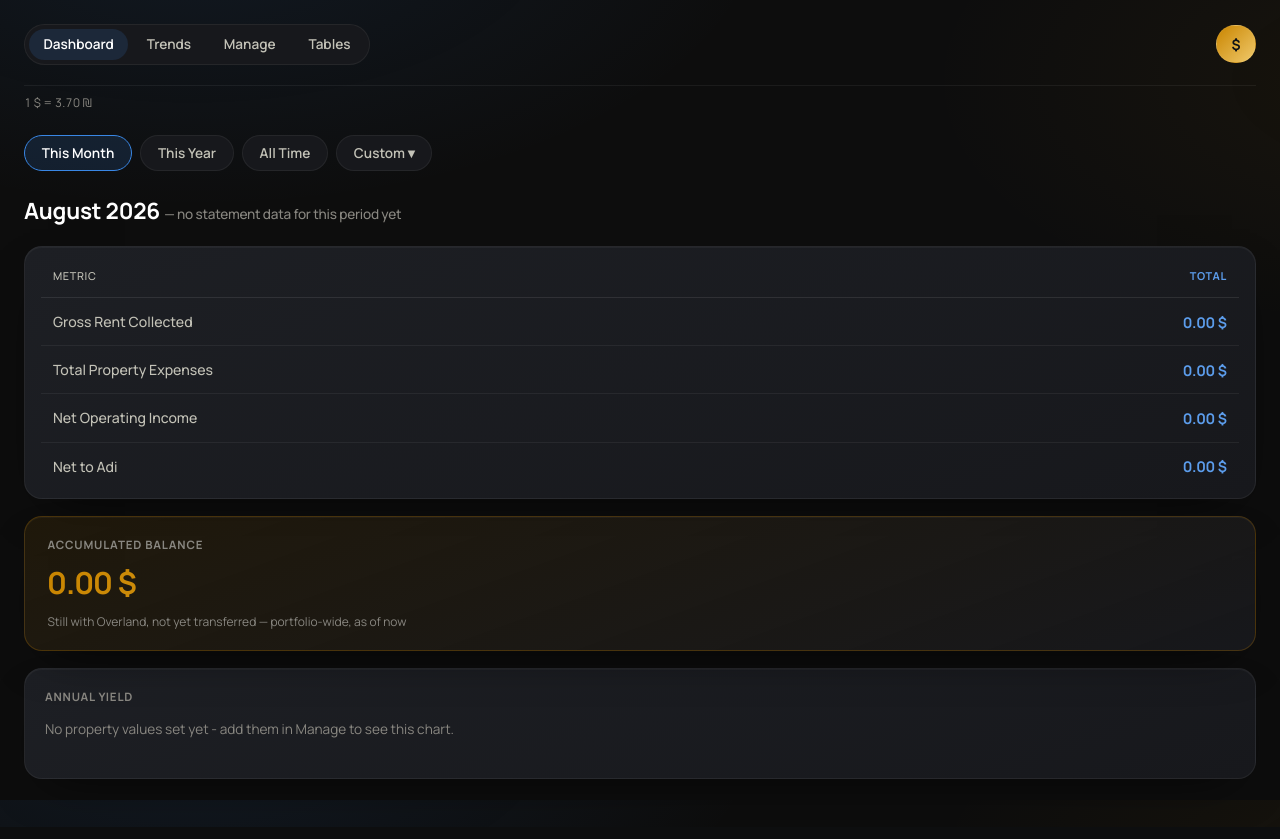
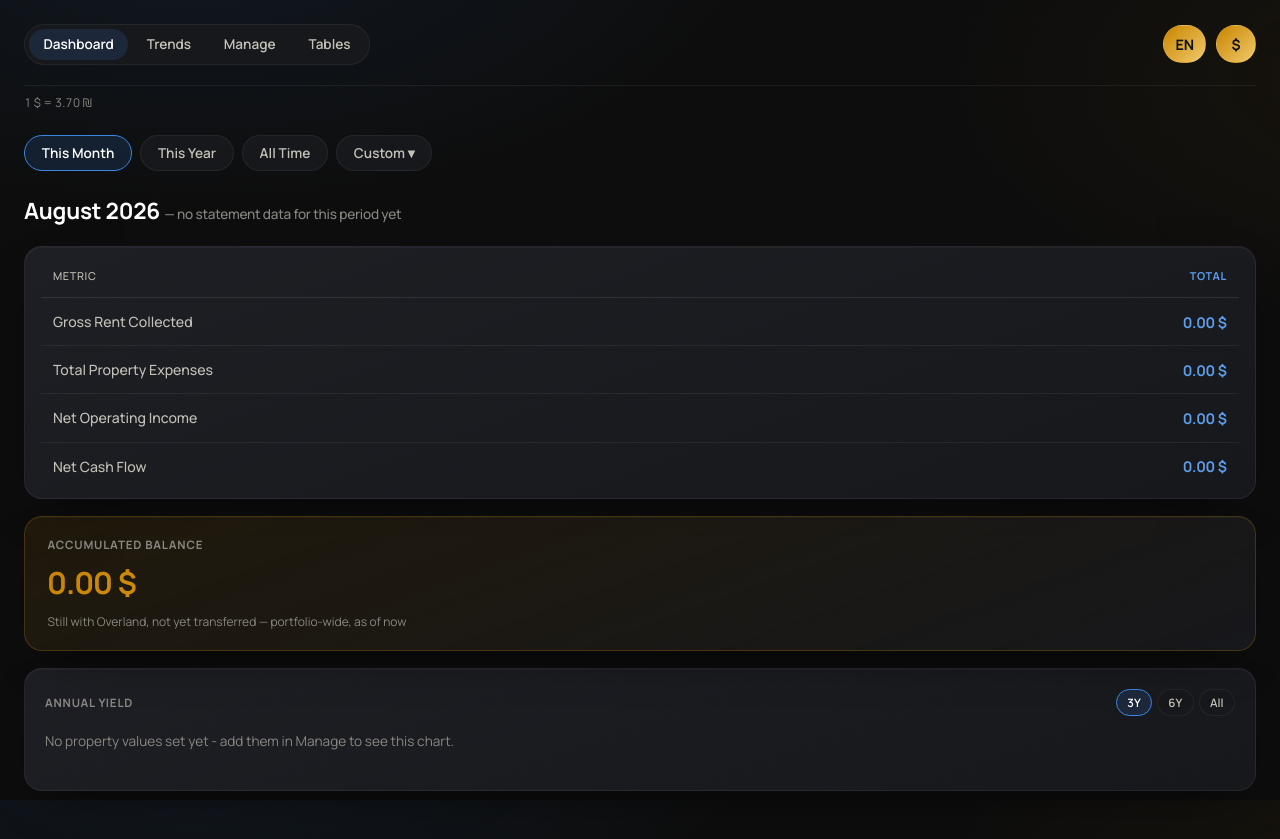
Before and after one commit to AdiKellerAI/asset_report_dashboard, a Flask app: page / in a window 1280 px wide. Before the commit the page ends 779 px from the top, so only its background shows below. Run offline with Flask 3, Linux system fonts and the light colour scheme; data that the repository does not hold is empty.

Commit message:
Rename Net to Adi, split currency/language buttons, Annual Yield range picker
- "Net to Adi" -> "Net Cash Flow" everywhere it's user-visible (Adi wants
  the label generic, not tied to him personally). Internal net_to_adi
  data key is unchanged.
- Language and currency are now two independent buttons/cookies
  (previously one combined toggle) - new /set-currency/<currency> route,
  g.currency alongside g.lang, format_money keyed on currency instead of
  language.
- Annual Yield chart: new Range picker (3Y default / 6Y / All), mirroring
  the Trends page's pattern (annual_yield_series gained years_limit).

Investigated why a shown month's Net Cash Flow was negative: real data -
May 2026 Brunswick had a $1,672.01 property tax payment that month,
pushing expenses above rent. Not a bug; feeds directly into the
requested "why did the net decrease" report page (separate follow-up).

Co-Authored-By: Claude Sonnet 5 <noreply@anthropic.com>

```diff
--- a/app/fx.py
+++ b/app/fx.py
@@ -37,12 +37,13 @@ def get_usd_to_ils_rate():
     return rate
 
 
-def format_money(value, lang):
+def format_money(value, currency):
     """Shared by the `money` Jinja filter and anywhere else (the tables
     page) that needs the same USD/NIS display formatting outside a
-    template."""
+    template. `currency` is independent of the text language (Adi's
+    request, 2026-08-24: two separate buttons, not one combined toggle)."""
     value = float(value)
-    if lang == "he":
+    if currency == "nis":
         value = value * get_usd_to_ils_rate()
         return f"{value:,.2f} ₪"
     return f"{value:,.2f} $"
--- a/app/i18n.py
+++ b/app/i18n.py
@@ -48,13 +48,16 @@ TRANSLATIONS = {
     "Total Property Expenses": "סך הוצאות הנכס",
     "Expenses": "הוצאות",
     "Net Operating Income": "רווח תפעולי נקי",
-    "Net to Adi": "נטו לעדי",
+    "Net Cash Flow": "תזרים מזומנים נטו",
     "Accumulated Balance": "יתרה שנצברה",
     "Still with Overland, not yet transferred — portfolio-wide, as of now": (
         "עדיין אצל אוברלנד, טרם הועבר — עבור כלל התיק, נכון לעכשיו"
     ),
     "Net Operating Income — Last {n} Months": "רווח תפעולי נקי — {n} חודשים אחרונים",
     "Annual Yield": "תשואה שנתית",
+    "3Y": "3 שנים",
+    "6Y": "6 שנים",
+    "All": "הכל",
     "No property values set yet - add them in Manage to see this chart.": (
         "עדיין לא הוגדר שווי לנכסים - הוסף אותו בעמוד הניהול כדי לראות גרף זה."
     ),
--- a/app/models.py
+++ b/app/models.py
@@ -120,7 +120,7 @@ class Mortgage(Base):
     """One combined mortgage for the whole portfolio (Adi confirmed 2026-08-23
     it's a single loan covering both properties, not one per property) -
     portfolio-level like `transfer`, no property_id. Only ever affects the
-    Total column of "Net to Adi", never an individual property's own column,
+    Total column of "Net Cash Flow", never an individual property's own column,
     since it isn't attributable to one property alone."""
 
     __tablename__ = "mortgage"
--- a/app/reports.py
+++ b/app/reports.py
@@ -20,7 +20,7 @@ SUMMARY_SERIES = {
     "gross_rent": "Gross Rent Collected",
     "total_expenses": "Total Property Expenses",
     "noi": "Net Operating Income",
-    "net_to_adi": "Net to Adi",
+    "net_to_adi": "Net Cash Flow",
     "net_owner_funds": "Net Owner Funds",
     "beginning_balance": "Beginning Balance",
     "ending_balance": "Ending Balance",
@@ -122,7 +122,7 @@ def dashboard_summary(
     if monthly_mortgage_total is None:
         # The mortgage is one combined loan for the whole portfolio (Adi
         # confirmed 2026-08-23), not per property - it only ever affects the
-        # "all properties" Net to Adi, never an individual property's own.
+        # "all properties" Net Cash Flow, never an individual property's own.
         monthly_mortgage_total = 0.0
         if property_nickname == "all":
             mortgage = session.query(Mortgage).order_by(Mortgage.id.desc()).first()
@@ -242,7 +242,7 @@ def trend_series(
     months = sorted(by_month.keys())
 
     # The mortgage is one combined loan for the whole portfolio, not per
-    # property - only affects the "all properties" Net to Adi line.
+    # property - only affects the "all properties" Net Cash Flow line.
     monthly_mortgage_total = 0.0
     if "net_to_adi" in series_keys and property_nickname == "all":
         mortgage = session.query(Mortgage).order_by(Mortgage.id.desc()).first()
@@ -315,13 +315,19 @@ RANGE_CHOICES = {
 DEFAULT_RANGE = "1y"
 
 
-def annual_yield_series(session):
+YIELD_RANGE_CHOICES = {"3y": 3, "6y": 6, "all": None}
+DEFAULT_YIELD_RANGE = "3y"
+
+
+def annual_yield_series(session, years_limit=None):
     """Net yield (annual NOI / property value) per property and portfolio
     Total, one point per calendar year that has any monthly_statement data -
     the landing page's "Annual Yield" chart, below the NOI trend chart.
     `Property.value` (manually entered via /manage) is the denominator; a
     property with no value set yet is left out of its own line and out of
-    the Total's denominator, rather than silently treating it as free/zero."""
+    the Total's denominator, rather than silently treating it as free/zero.
+    `years_limit` keeps only the most recent N years (the chart's Range
+    picker - defaults to the last 3 years, with 6-year/all-time options)."""
     properties = session.query(Property).order_by(Property.nickname).all()
     property_ids = [p.id for p in properties]
     statements = (
@@ -341,6 +347,8 @@ def annual_yield_series(session):
         prior = noi_by_year_and_property[year].get(s.property_id, 0.0)
         noi_by_year_and_property[year][s.property_id] = prior + float(s.noi or 0)
     years.sort()
+    if years_limit is not None:
+        years = years[-years_limit:]
 
     valued_properties = [p for p in properties if p.value]
     lines = {}
--- a/app/routes/dashboard.py
+++ b/app/routes/dashboard.py
@@ -3,7 +3,14 @@ from flask import Blueprint, g, render_template, request
 from app.cache import get_or_set
 from app.db import SessionLocal
 from app.i18n import translate
-from app.reports import PERIOD_CHOICES, annual_yield_series, dashboard_breakdown, recent_noi_trend
+from app.reports import (
+    DEFAULT_YIELD_RANGE,
+    PERIOD_CHOICES,
+    YIELD_RANGE_CHOICES,
+    annual_yield_series,
+    dashboard_breakdown,
+    recent_noi_trend,
+)
 
 dashboard_bp = Blueprint("dashboard", __name__)
 
@@ -17,6 +24,10 @@ def landing():
     if period not in PERIOD_CHOICES:
         period = "this_month"
 
+    yield_range = request.args.get("yield_range", DEFAULT_YIELD_RANGE)
+    if yield_range not in YIELD_RANGE_CHOICES:
+        yield_range = DEFAULT_YIELD_RANGE
+
     session = SessionLocal()
     try:
         breakdown = get_or_set(
@@ -24,7 +35,10 @@ def landing():
             lambda: dashboard_breakdown(session, period, month=month, year=year),
         )
         noi_trend = get_or_set(("recent_noi_trend", 6), lambda: recent_noi_trend(session, months=6))
-        yield_series = get_or_set(("annual_yield_series",), lambda: annual_yield_series(session))
+        yield_series = get_or_set(
+            ("annual_yield_series", yield_range),
+            lambda: annual_yield_series(session, years_limit=YIELD_RANGE_CHOICES[yield_range]),
+        )
     finally:
         session.close()
 
@@ -37,6 +51,7 @@ def landing():
         selected_year=year or "",
         noi_months=[m.strftime("%Y-%m") for m in noi_trend["months"]],
         noi_lines=noi_trend["lines"],
+        selected_yield_range=yield_range,
         yield_years=yield_series["years"],
         yield_lines=yield_series["lines"],
         total_label=translate("Total", g.lang),
--- a/app/routes/data_browser.py
+++ b/app/routes/data_browser.py
@@ -36,7 +36,7 @@ def _datetime(value):
 
 
 def _money(value):
-    return format_money(value, g.lang) if value is not None else "—"
+    return format_money(value, g.currency) if value is not None else "—"
 
 
 def _property_label(prop):
@@ -45,7 +45,7 @@ def _property_label(prop):
 
 def _table_configs():
     """Built per-call (not module-level) since column renderers close over
-    `g.lang` for money formatting, and `g` only exists during a request."""
+    `g.currency` for money formatting, and `g` only exists during a request."""
     return {
         "property": {
             "label": "Properties",
--- a/app/static/css/style.css
+++ b/app/static/css/style.css
@@ -137,28 +137,28 @@ a {
   }
 
   .main-nav {
-    gap: 0.1rem;
-    padding: 0.2rem;
+    gap: 0.05rem;
+    padding: 0.15rem;
   }
 
   .main-nav a {
-    padding: 0.35rem 0.5rem;
-    font-size: 0.68rem;
+    padding: 0.3rem 0.4rem;
+    font-size: 0.62rem;
   }
 
   .currency-widget {
-    gap: 0.4rem;
+    gap: 0.3rem;
   }
 
   .currency-btn {
-    min-width: 34px;
-    min-height: 34px;
-    padding: 0.3rem 0.5rem;
-    font-size: 0.8rem;
+    min-width: 30px;
+    min-height: 30px;
+    padding: 0.25rem 0.4rem;
+    font-size: 0.7rem;
   }
 
   .logout-link {
-    font-size: 0.68rem;
+    font-size: 0.62rem;
   }
 }
 
@@ -715,6 +715,47 @@ a {
   margin: 0 0 1rem;
 }
 
+.chart-header-row {
+  display: flex;
+  align-items: center;
+  justify-content: space-between;
+  gap: 0.75rem;
+  flex-wrap: wrap;
+}
+
+.chart-header-row .chart-title {
+  margin: 0 0 1rem;
+}
+
+.range-pills {
+  display: flex;
+  gap: 0.3rem;
+  margin-bottom: 1rem;
+}
+
+.range-pill {
+  border: 1px solid var(--border-soft);
+  background: var(--surface);
+  color: var(--ink-secondary);
+  text-decoration: none;
+  font-size: 0.72rem;
+  font-weight: 600;
+  padding: 0.3rem 0.65rem;
+  border-radius: 999px;
+  transition: color 0.2s ease, border-color 0.2s ease, background 0.2s ease;
+}
+
+.range-pill:hover {
+  color: var(--ink);
+  border-color: var(--accent);
+}
+
+.range-pill.active {
+  color: var(--ink);
+  background: var(--accent-soft);
+  border-color: var(--accent);
+}
+
 @media (prefers-color-scheme: light) {
   /* This app is deliberately dark-only (Adi's preference) - a light OS
      theme still gets the dark palette, not an inverted light one. */
--- a/app/templates/base.html
+++ b/app/templates/base.html
@@ -18,7 +18,8 @@
       <a href="/tables" class="{{ 'active' if active_nav == 'tables' else '' }}">{{ "Tables"|t }}</a>
     </nav>
     <div class="currency-widget">
-      <a href="/set-language/{{ 'he' if lang == 'en' else 'en' }}" class="currency-btn" aria-label="Switch currency and language">{{ "$" if lang == "en" else "₪" }}</a>
+      <a href="/set-language/{{ 'he' if lang == 'en' else 'en' }}" class="currency-btn" aria-label="Switch language">{{ "EN" if lang == "en" else "HE" }}</a>
+      <a href="/set-currency/{{ 'nis' if currency == 'usd' else 'usd' }}" class="currency-btn" aria-label="Switch currency">{{ "$" if currency == "usd" else "₪" }}</a>
       {% if auth_enabled %}
       <a href="/logout" class="logout-link">{{ "Log out"|t }}</a>
       {% endif %}
@@ -32,15 +33,15 @@
   <script>
     // Chart.js tick/tooltip labels are JS-rendered, so they need their own
     // formatter - everything else (tables, cards) is server-rendered
-    // already in the right currency by the `money` Jinja filter. The
-    // language/currency mode itself is set by a full page reload
-    // (app/routes/language.py), not client-side, since a real RTL flip
-    // needs a fresh render.
-    window.CURRENT_LANG = {{ lang|tojson }};
+    // already in the right currency by the `money` Jinja filter. Language
+    // and currency are two independent cookies/buttons (Adi's request,
+    // 2026-08-24) set via a full page reload (app/routes/language.py), not
+    // client-side, since translating every string needs a fresh render.
+    window.CURRENT_CURRENCY = {{ currency|tojson }};
     window.FX_RATE_USD_TO_ILS = {{ usd_to_ils_rate|tojson }};
 
     window.formatMoney = function (usdValue) {
-      if (window.CURRENT_LANG === "he") {
+      if (window.CURRENT_CURRENCY === "nis") {
         var nis = usdValue * window.FX_RATE_USD_TO_ILS;
         return nis.toLocaleString(undefined, { minimumFractionDigits: 2, maximumFractionDigits: 2 }) + " ₪";
       }
--- a/app/templates/dashboard.html
+++ b/app/templates/dashboard.html
@@ -58,7 +58,7 @@
           <td class="total-col">{{ total.noi|money }}</td>
         </tr>
         <tr>
-          <th scope="row">{{ "Net to Adi"|t }}</th>
+          <th scope="row">{{ "Net Cash Flow"|t }}</th>
           {% for p in properties %}
           <td>{{ p.net_to_adi|money }}</td>
           {% endfor %}
@@ -82,7 +82,15 @@
   {% endif %}
 
   <section class="chart-wrap income-chart" dir="ltr">
-    <h2 class="chart-title">{{ "Annual Yield"|t }}</h2>
+    {% set yield_base_qs = "period=" ~ selected_period ~ "&month=" ~ selected_month ~ "&year=" ~ selected_year %}
+    <div class="chart-header-row">
+      <h2 class="chart-title">{{ "Annual Yield"|t }}</h2>
+      <nav class="range-pills">
+        <a href="/?{{ yield_base_qs }}&yield_range=3y" class="range-pill {{ 'active' if selected_yield_range == '3y' }}">{{ "3Y"|t }}</a>
+        <a href="/?{{ yield_base_qs }}&yield_range=6y" class="range-pill {{ 'active' if selected_yield_range == '6y' }}">{{ "6Y"|t }}</a>
+        <a href="/?{{ yield_base_qs }}&yield_range=all" class="range-pill {{ 'active' if selected_yield_range == 'all' }}">{{ "All"|t }}</a>
+      </nav>
+    </div>
     {% if yield_years %}
     <canvas id="yield-chart" role="img" aria-label="Annual net yield per property and total, by year"></canvas>
     {% else %}
```
Also changed, not shown: app/__init__.py (+19 -16 lines), app/routes/language.py (+14 -5 lines), tests/test_dashboard_route.py (+36 -8 lines), tests/test_reports.py (+1 -1 lines).
